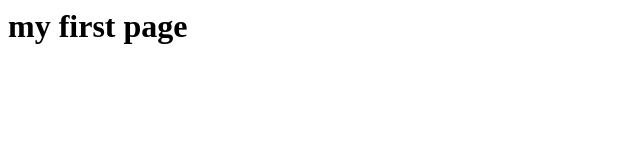
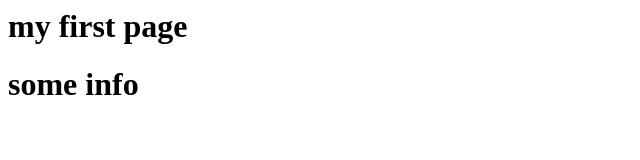
Before and after one commit to kedirgithub/xyzproject, a plain HTML site: page index.html in a window 1280 px wide. Shown: the whole page, without its empty margins (0-640 px from the left). Drawn offline with Linux system fonts and the light colour scheme.

Commit message:
I have added some additional information

```diff
--- a/index.html
+++ b/index.html
@@ -1,6 +1,6 @@
 <html>
   <body>
     <h1>my first page<h1>
-
+      some info
     </body>
       </html>
```
